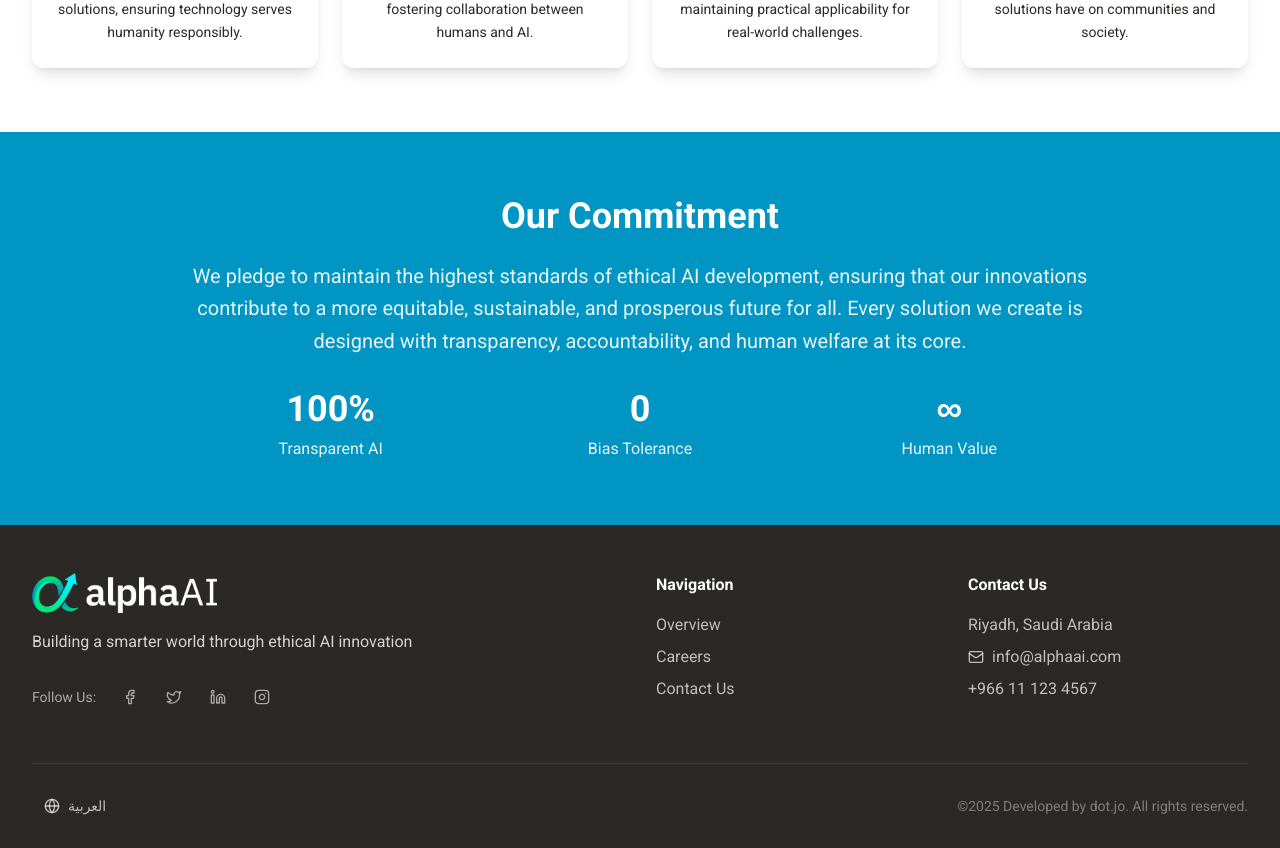
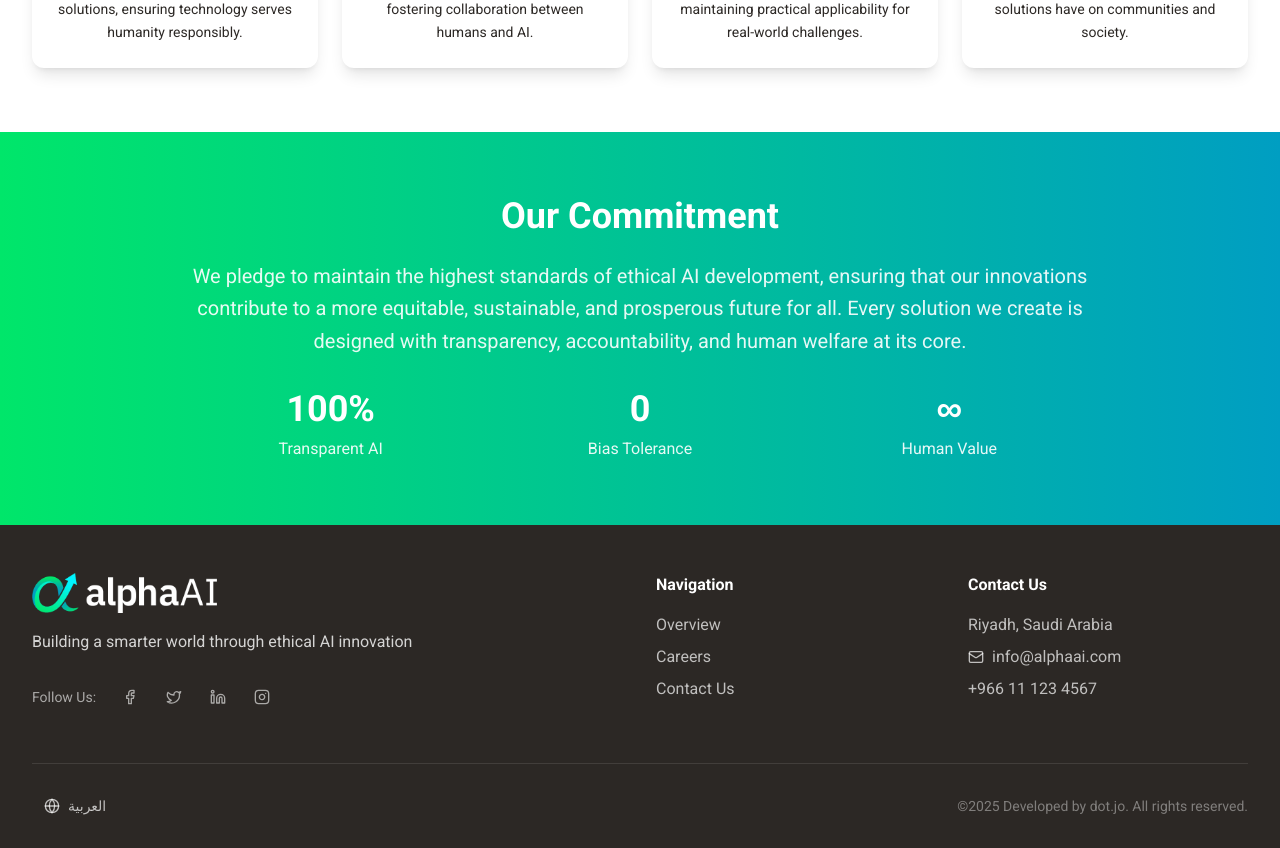
Before and after one commit to mbzour999/Alpha-test-, a React (Vite) app: page /vision-mission in a window 1280 px wide. Shown: the part 2100-2948 px from the top of the page. Built offline with nearby package versions, Linux system fonts and the light colour scheme; a web font is replaced by a local one.

Commit message:
Update Our Commitment section with gradient background

```diff
--- a/src/pages/VisionMission.tsx
+++ b/src/pages/VisionMission.tsx
@@ -145,7 +145,7 @@ const VisionMission = () => {
       </section>
 
       {/* Commitment Section */}
-      <section className="py-16 bg-alpha-primary text-white">
+      <section className="py-16 bg-gradient-to-r from-[#00e66a] to-[#009ec2] text-white">
         <div className="alpha-container">
           <div className="max-w-4xl mx-auto text-center">
             <h2 className="text-3xl md:text-4xl font-bold mb-6">
```
